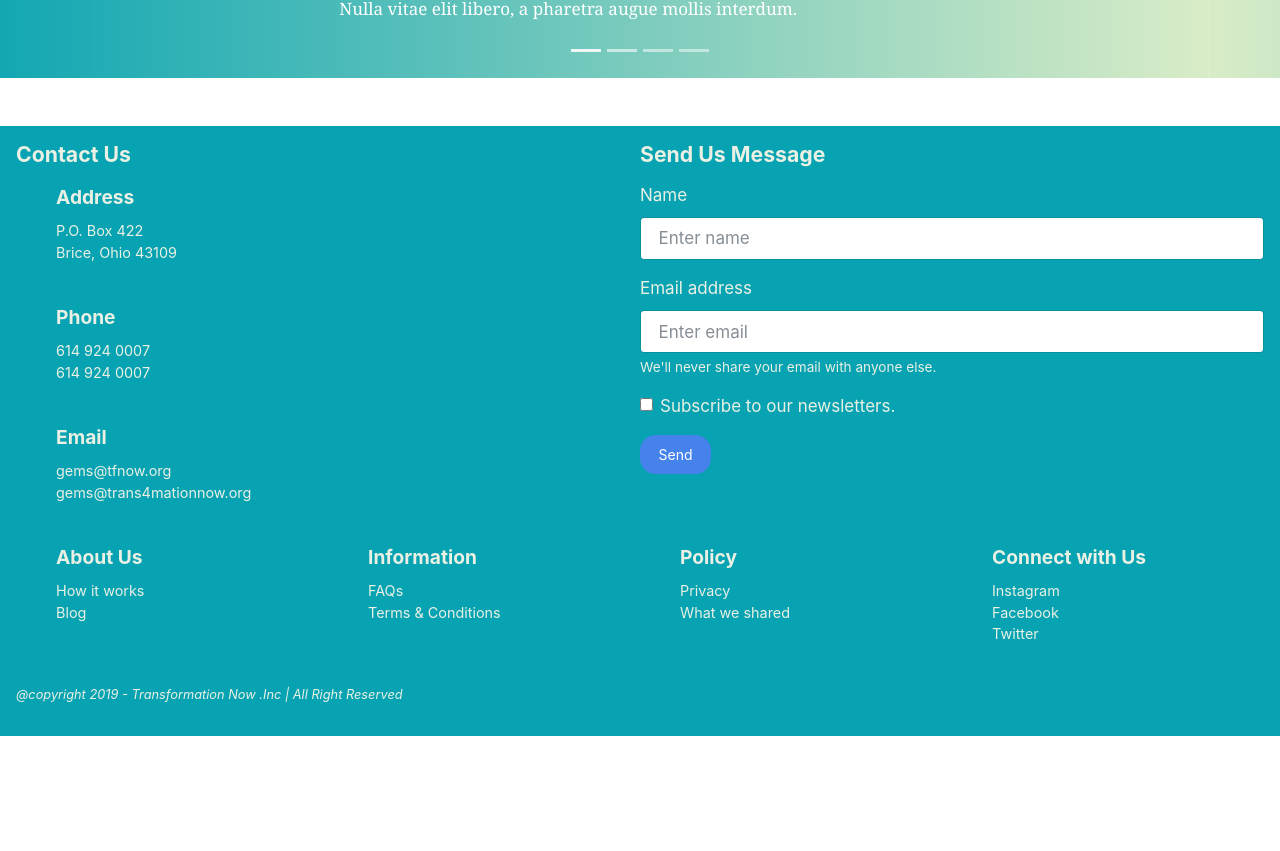
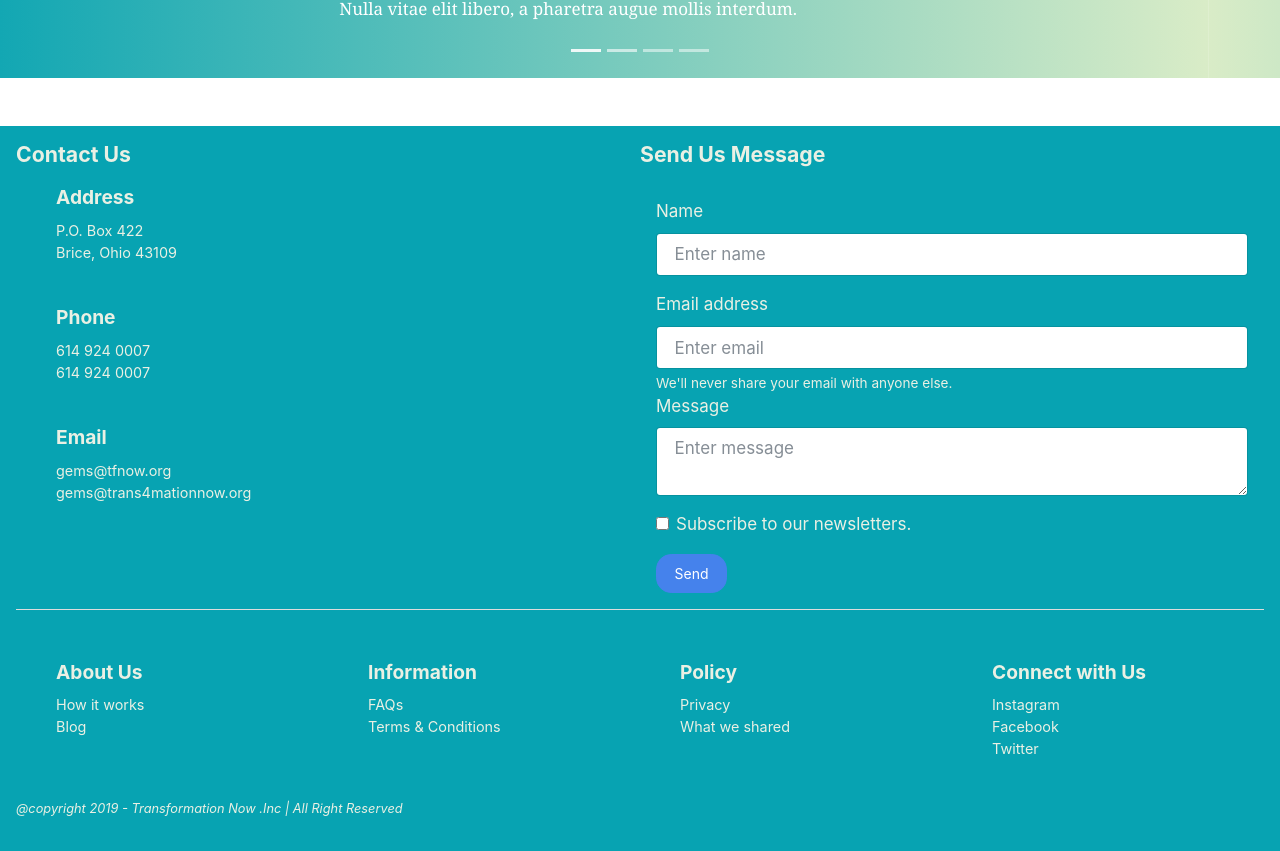
Before and after one commit to hoangle4/trans4mationNow, a React (Create React App) app in the folder client/: page / in a window 1280 px wide. Shown: the part 3251-4102 px from the top of the page. Before the commit the page ends 3987 px from the top, so only its background shows below. Built offline with nearby package versions, Linux system fonts and the light colour scheme.

Commit message:
commit form

```diff
--- a/client/src/components/Home/Footer.js
+++ b/client/src/components/Home/Footer.js
@@ -4,7 +4,7 @@ const Footer = () => {
 	return (
 		<div className='row mx-0 Footer'>
 			<div className='col-12 p-0'>
-				<div className='row mx-0'>
+				<div className='row mx-0 border-bottom mb-5'>
 					<div className='col-md-6 col-xs-12 p-0'>
 						<h5>Contact Us</h5>
 						<ul className='Footer_UL'>
@@ -31,7 +31,7 @@ const Footer = () => {
 					</div>
 					<div className='col-md-6 col-xs-12 p-0'>
 						<h5>Send Us Message</h5>
-						<form>
+						<form className='p-3'>
 							<div class='form-group'>
 								<div class='form-group'>
 									<label for='inputName'>Name</label>
@@ -48,6 +48,14 @@ const Footer = () => {
 								<small id='emailHelp' class='form-text'>
 									We'll never share your email with anyone else.
 								</small>
+								<label for='InputMessage'> Message</label>
+								<textarea
+									type='text'
+									class='form-control'
+									id='InputMessage'
+									aria-describedby='emailHelp'
+									placeholder='Enter message'
+								/>
 							</div>
 
 							<div class='form-group form-check'>
```
